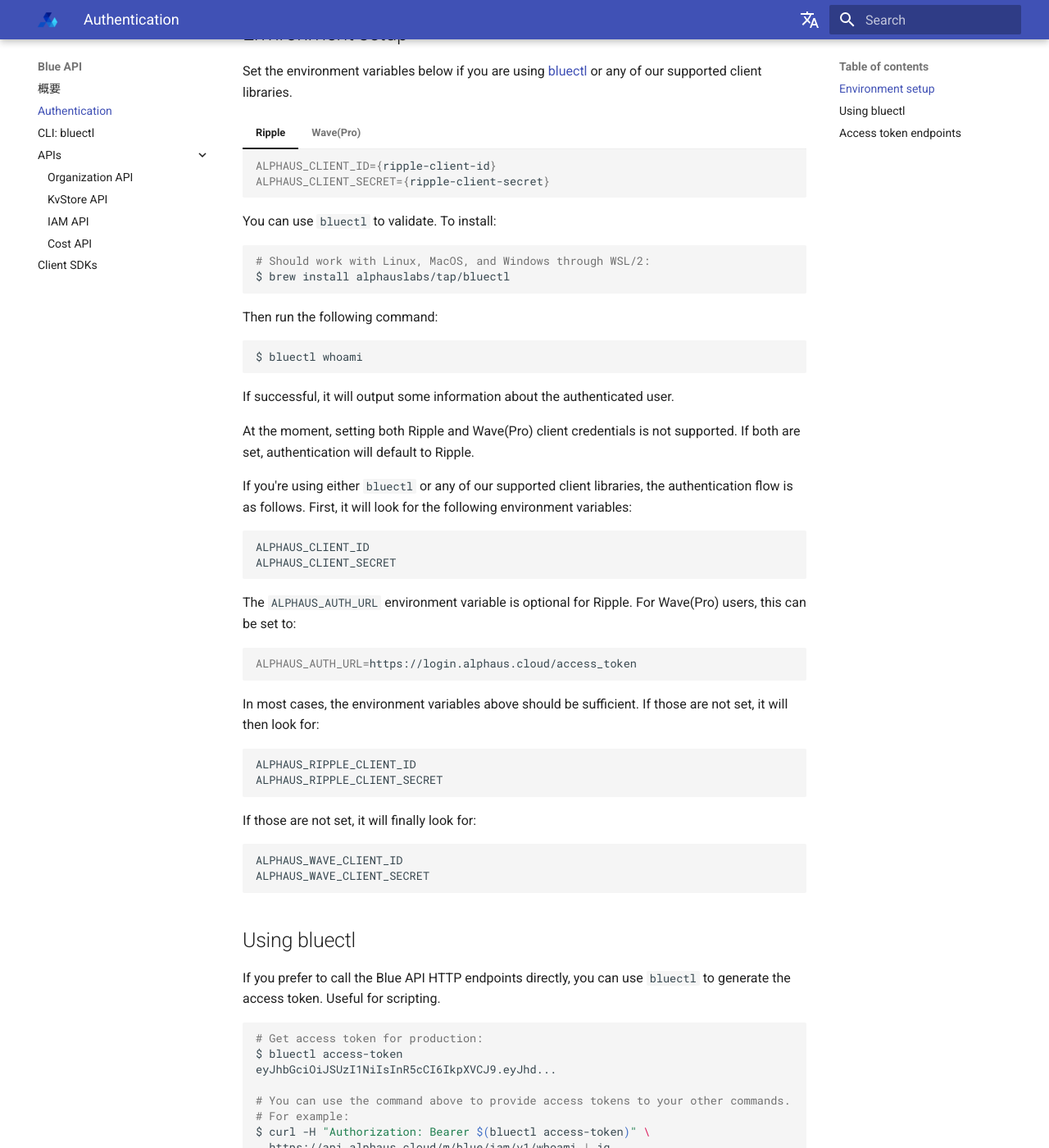
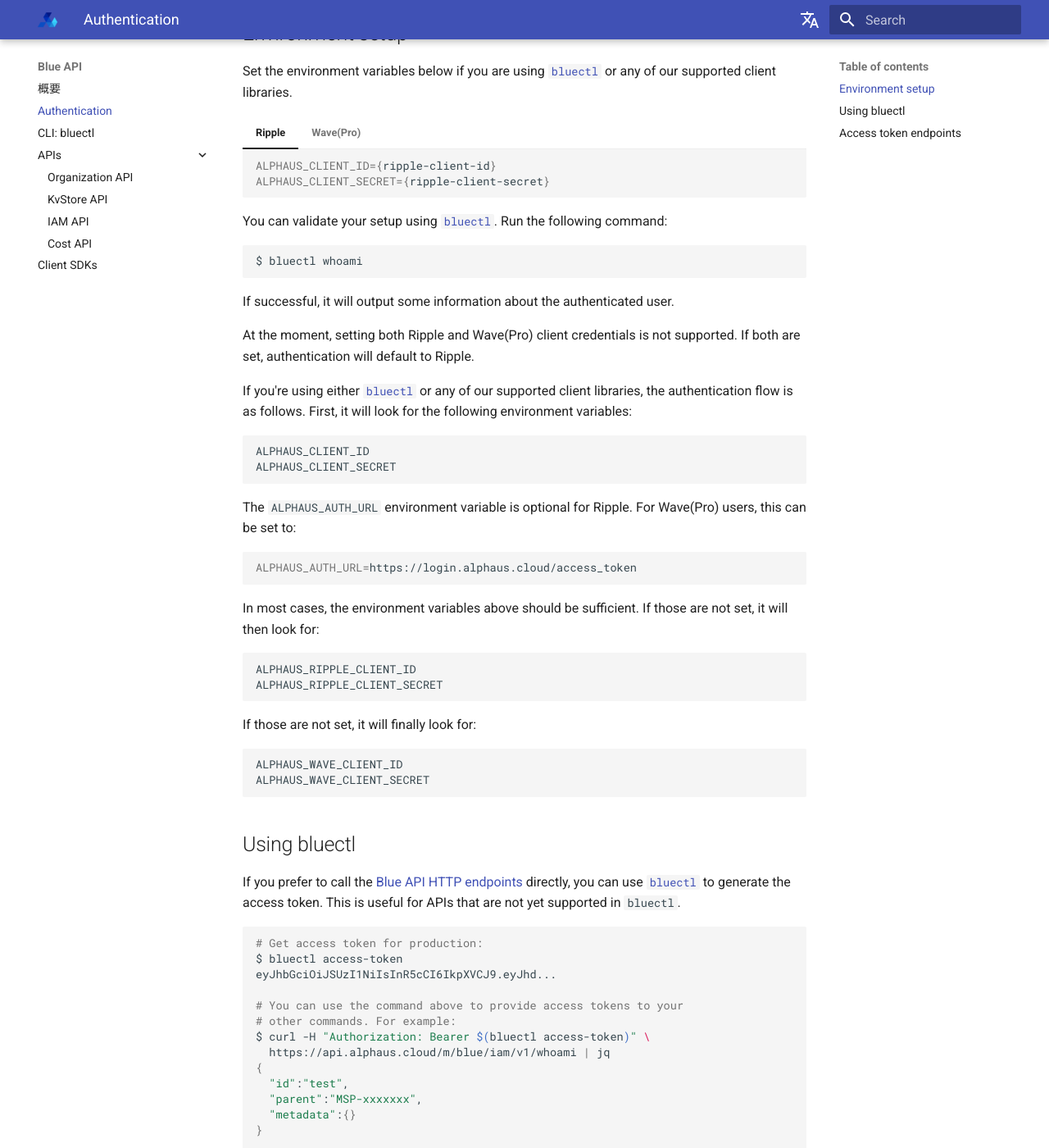
Before and after one commit to alphauslabs/docs-ja, an MkDocs documentation site: the page built from docs/blueapi/authentication.md, in a window 1280 px wide and 1400 px high, scrolled down 321 px. Shown: the whole window at 82% size. Built offline with MkDocs 1.6.1 and Material for MkDocs 9.7.7, drawn with Linux system fonts in a browser that asks for light colours; comment, search, counter and statistics services are not loaded.

Commit message:
chore: restructure

````diff
--- a/docs/blueapi/authentication.md
+++ b/docs/blueapi/authentication.md
@@ -2,7 +2,7 @@
 Blue uses API client credentials for authentication. You can generate your API credentials either from Ripple under "Tools > API Access Tokens", or Wave(Pro) under "Settings > API Access Tokens".
 
 ## Environment setup
-Set the environment variables below if you are using [bluectl](https://github.com/alphauslabs/bluectl) or any of our supported client libraries.
+Set the environment variables below if you are using [`bluectl`](https://alphauslabs.github.io/docs/blueapi/bluectl/) or any of our supported client libraries.
 
 === "Ripple"
     ```sh
@@ -17,13 +17,7 @@ Set the environment variables below if you are using [bluectl](https://github.co
     ALPHAUS_AUTH_URL=https://login.alphaus.cloud/access_token
     ```
 
-You can use `bluectl` to validate. To install:
-```sh
-# Should work with Linux, MacOS, and Windows through WSL/2:
-$ brew install alphauslabs/tap/bluectl
-```
-
- Then run the following command:
+You can validate your setup using [`bluectl`](https://alphauslabs.github.io/docs/blueapi/bluectl/). Run the following command:
 ```sh
 $ bluectl whoami
 ```
@@ -32,7 +26,7 @@ If successful, it will output some information about the authenticated user.
 
 At the moment, setting both Ripple and Wave(Pro) client credentials is not supported. If both are set, authentication will default to Ripple.
 
-If you're using either `bluectl` or any of our supported client libraries, the authentication flow is as follows. First, it will look for the following environment variables:
+If you're using either [`bluectl`](https://alphauslabs.github.io/docs/blueapi/bluectl/) or any of our supported client libraries, the authentication flow is as follows. First, it will look for the following environment variables:
 ```sh
 ALPHAUS_CLIENT_ID
 ALPHAUS_CLIENT_SECRET
@@ -56,14 +50,14 @@ ALPHAUS_WAVE_CLIENT_SECRET
 ```
 
 ## Using bluectl
-If you prefer to call the Blue API HTTP endpoints directly, you can use `bluectl` to generate the access token. Useful for scripting.
+If you prefer to call the [Blue API HTTP endpoints](https://alphauslabs.github.io/blueapidocs/) directly, you can use [`bluectl`](https://alphauslabs.github.io/docs/blueapi/bluectl/) to generate the access token. This is useful for APIs that are not yet supported in `bluectl`.
 ```sh
 # Get access token for production:
 $ bluectl access-token
 eyJhbGciOiJSUzI1NiIsInR5cCI6IkpXVCJ9.eyJhd...
 
-# You can use the command above to provide access tokens to your other commands.
-# For example:
+# You can use the command above to provide access tokens to your
+# other commands. For example:
 $ curl -H "Authorization: Bearer $(bluectl access-token)" \
   https://api.alphaus.cloud/m/blue/iam/v1/whoami | jq
 {
@@ -84,7 +78,7 @@ $ curl -H "Authorization: Bearer $(bluectl access-token \
 }
 ```
 
-You can also use `bluectl` to provide access tokens to our current, non-Blue APIs [here](https://docs.mobingi.com/v/api-reference/). For example:
+You can also use [`bluectl`](https://alphauslabs.github.io/docs/blueapi/bluectl/) to provide access tokens to our current, non-Blue APIs [here](https://docs.mobingi.com/v/api-reference/). For example:
 ```sh
 $ curl -H "Authorization: Bearer $(bluectl access-token)" \
   https://api.alphaus.cloud/m/ripple/user | jq
````
